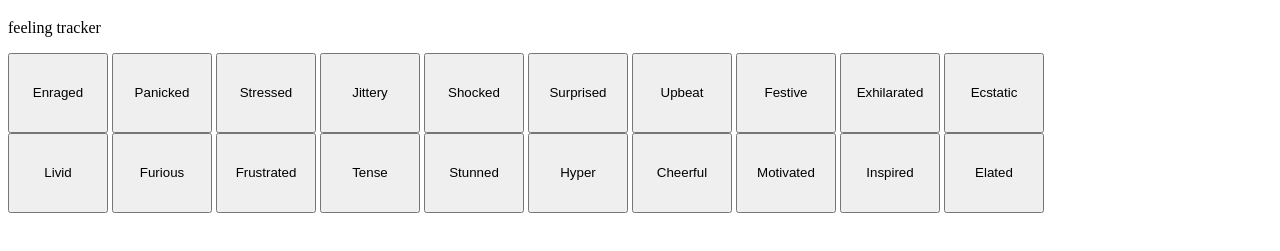
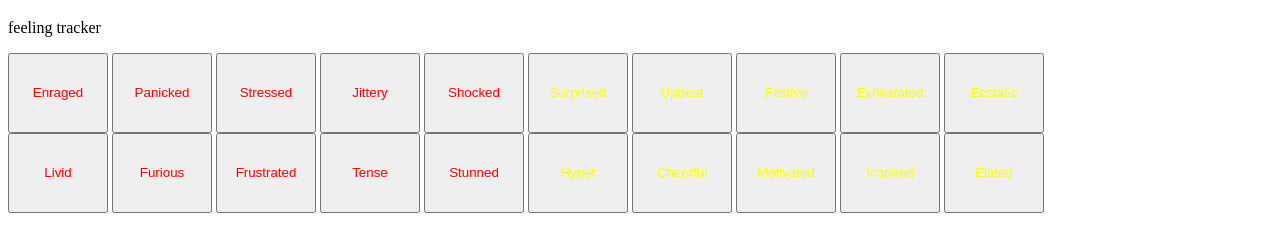
Before and after one commit to iamsomecow/FeelTrack, a plain HTML site: page index.html in a window 1280 px wide. Shown: the part 61-312 px from the top of the page. Drawn offline with Linux system fonts and the light colour scheme.

Commit message:
Update index.html

```diff
--- a/index.html
+++ b/index.html
@@ -12,28 +12,28 @@
   <p>feeling tracker</p>
   <div id="PickerButtons">
     <div id="row1">
-      <button type="button" onclick="buttonClick(this)">Enraged</button>
-      <button type="button" onclick="buttonClick(this)">Panicked</button>
-      <button type="button" onclick="buttonClick(this)">Stressed</button>
-      <button type="button" onclick="buttonClick(this)">Jittery</button>
-      <button type="button" onclick="buttonClick(this)">Shocked</button>
-      <button type="button" onclick="buttonClick(this)">Surprised</button>
-      <button type="button" onclick="buttonClick(this)">Upbeat</button>
-      <button type="button" onclick="buttonClick(this)">Festive</button>
-      <button type="button" onclick="buttonClick(this)">Exhilarated</button>
-      <button type="button" onclick="buttonClick(this)">Ecstatic</button>
+      <button type="button" class="red" onclick="buttonClick(this)">Enraged</button>
+      <button type="button" class="red" onclick="buttonClick(this)">Panicked</button>
+      <button type="button" class="red" onclick="buttonClick(this)">Stressed</button>
+      <button type="button" class="red" onclick="buttonClick(this)">Jittery</button>
+      <button type="button" class="red" onclick="buttonClick(this)">Shocked</button>
+      <button type="button" class="yellow" onclick="buttonClick(this)">Surprised</button>
+      <button type="button" class="yellow" onclick="buttonClick(this)">Upbeat</button>
+      <button type="button" class="yellow" onclick="buttonClick(this)">Festive</button>
+      <button type="button" class="yellow" onclick="buttonClick(this)">Exhilarated</button>
+      <button type="button" class="yellow" onclick="buttonClick(this)">Ecstatic</button>
     </div>
     <div id="row2">
-      <button type="button" onclick="buttonClick(this)">Livid</button>
-      <button type="button" onclick="buttonClick(this)">Furious</button>
-      <button type="button" onclick="buttonClick(this)">Frustrated</button>
-      <button type="button" onclick="buttonClick(this)">Tense</button>
-      <button type="button" onclick="buttonClick(this)">Stunned</button>
-      <button type="button" onclick="buttonClick(this)">Hyper</button>
-      <button type="button" onclick="buttonClick(this)">Cheerful</button>
-      <button type="button" onclick="buttonClick(this)">Motivated</button>
-      <button type="button" onclick="buttonClick(this)">Inspired</button>
-      <button type="button" onclick="buttonClick(this)">Elated</button>
+      <button type="button" class="red" onclick="buttonClick(this)">Livid</button>
+      <button type="button" class="red" onclick="buttonClick(this)">Furious</button>
+      <button type="button" class="red" onclick="buttonClick(this)">Frustrated</button>
+      <button type="button" class="red" onclick="buttonClick(this)">Tense</button>
+      <button type="button" class="red" onclick="buttonClick(this)">Stunned</button>
+      <button type="button" class="yellow" onclick="buttonClick(this)">Hyper</button>
+      <button type="button" class="yellow" onclick="buttonClick(this)">Cheerful</button>
+      <button type="button" class="yellow" onclick="buttonClick(this)">Motivated</button>
+      <button type="button" class="yellow" onclick="buttonClick(this)">Inspired</button>
+      <button type="button" class="yellow" onclick="buttonClick(this)">Elated</button>
     </div>
   </div>
   <script src="main.js"></script>
```
